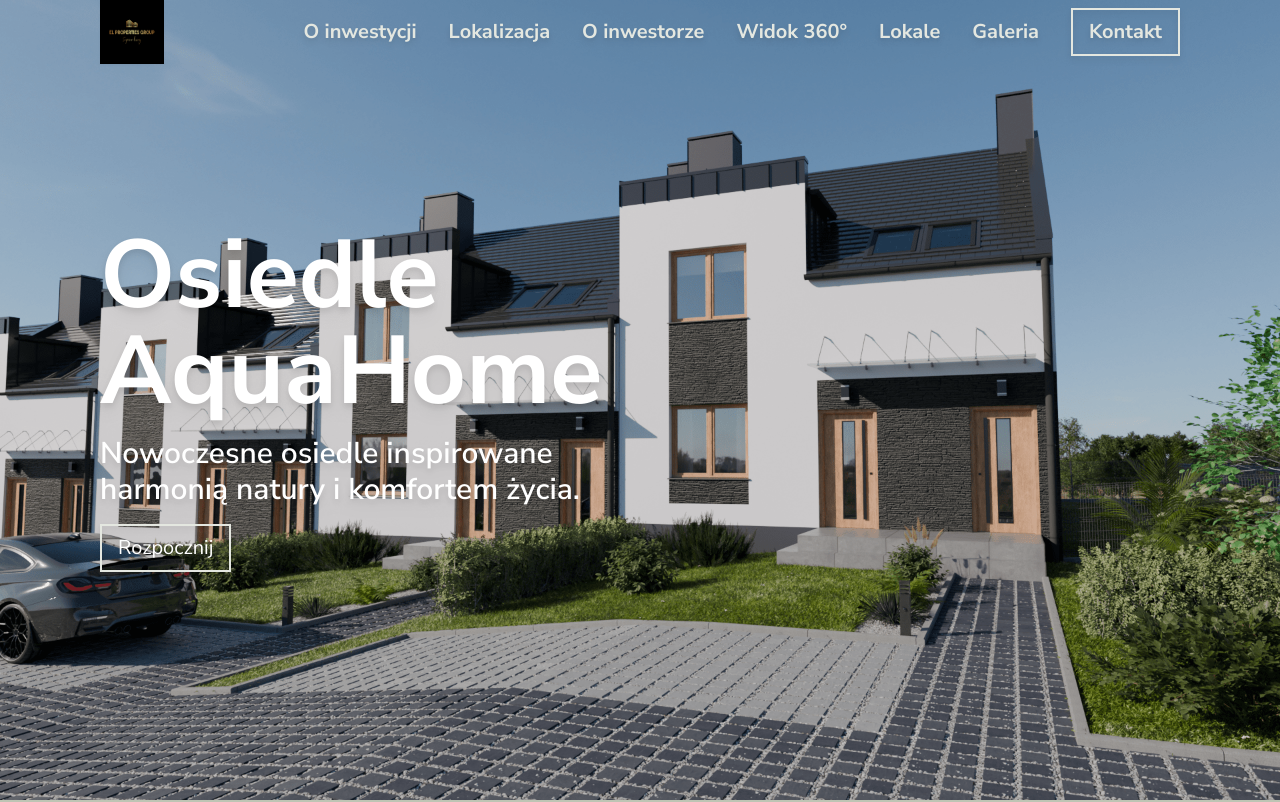
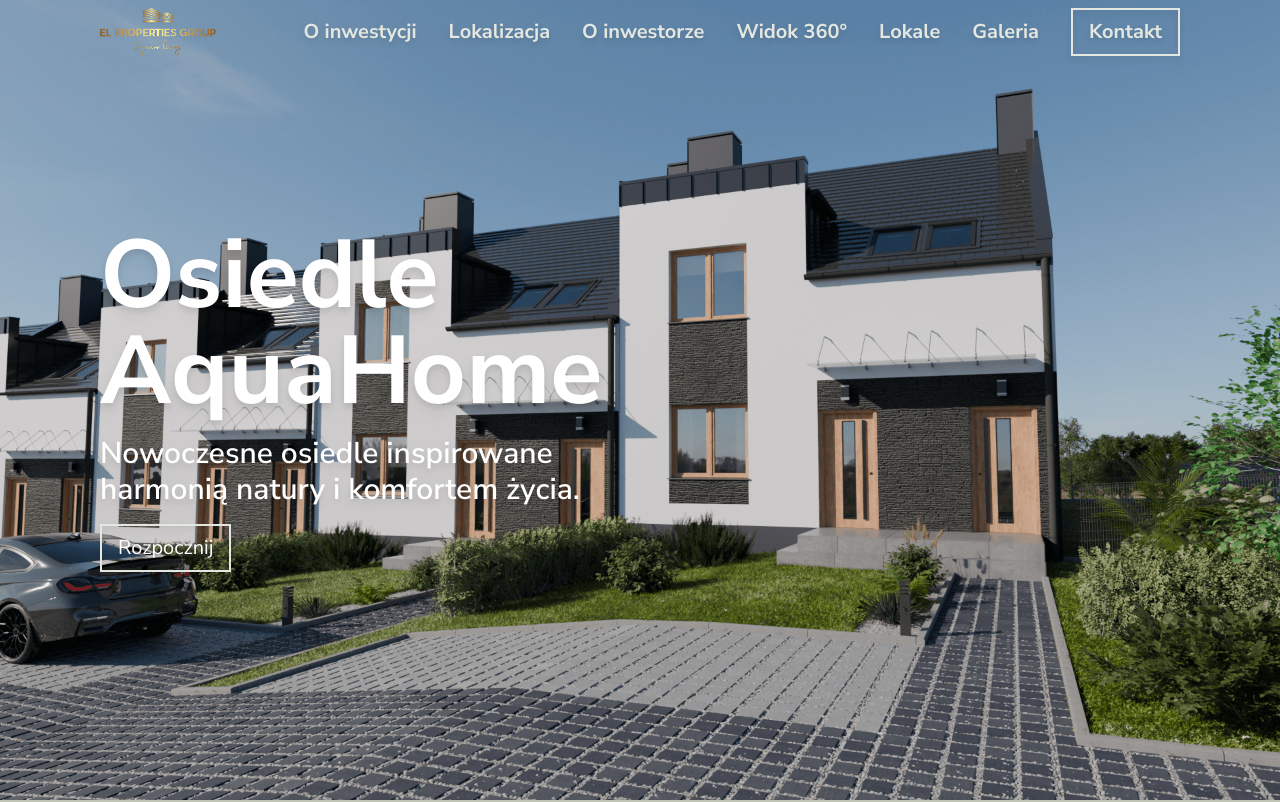
Before and after one commit to ruffaaw/pulaskiego-website, a Next.js app: page / in a window 1280 px wide. Shown: the top 802 px of the page. Built offline with nearby package versions, Linux system fonts and the light colour scheme.

Commit message:
style: added better logo to header

```diff
--- a/components/Header.tsx
+++ b/components/Header.tsx
@@ -26,7 +26,7 @@ export default function Header() {
 
   return (
     <header
-      className={`fixed w-full z-30 flex justify-between items-center ${
+      className={`fixed w-full z-30 h-16 flex justify-between items-center ${
         isMenuOpen
           ? "bg-green-spring-900"
           : isScrolled
@@ -41,11 +41,11 @@ export default function Header() {
       >
         <Link href="#home">
           <Image
-            src="/el_properties_group.png"
+            src="/elpropertieslogo.png"
             alt="Logo"
-            width={64}
-            height={64}
-            className="h-16 w-16 mr-2 drop-shadow-sm hover:scale-125"
+            width={116}
+            height={48}
+            className="mr-2 drop-shadow-sm hover:scale-125"
           />
         </Link>
       </div>
```
Also changed, not shown: public/elpropertieslogo.png (added).
